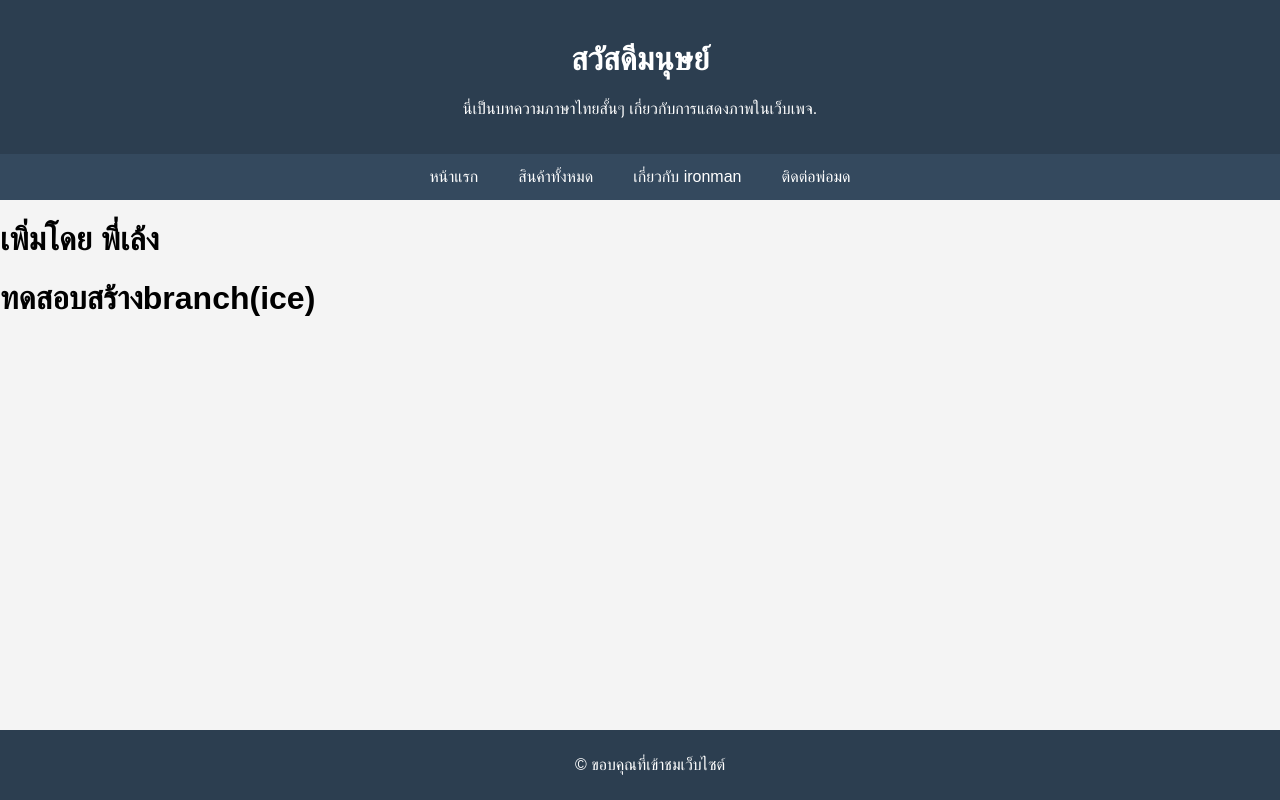
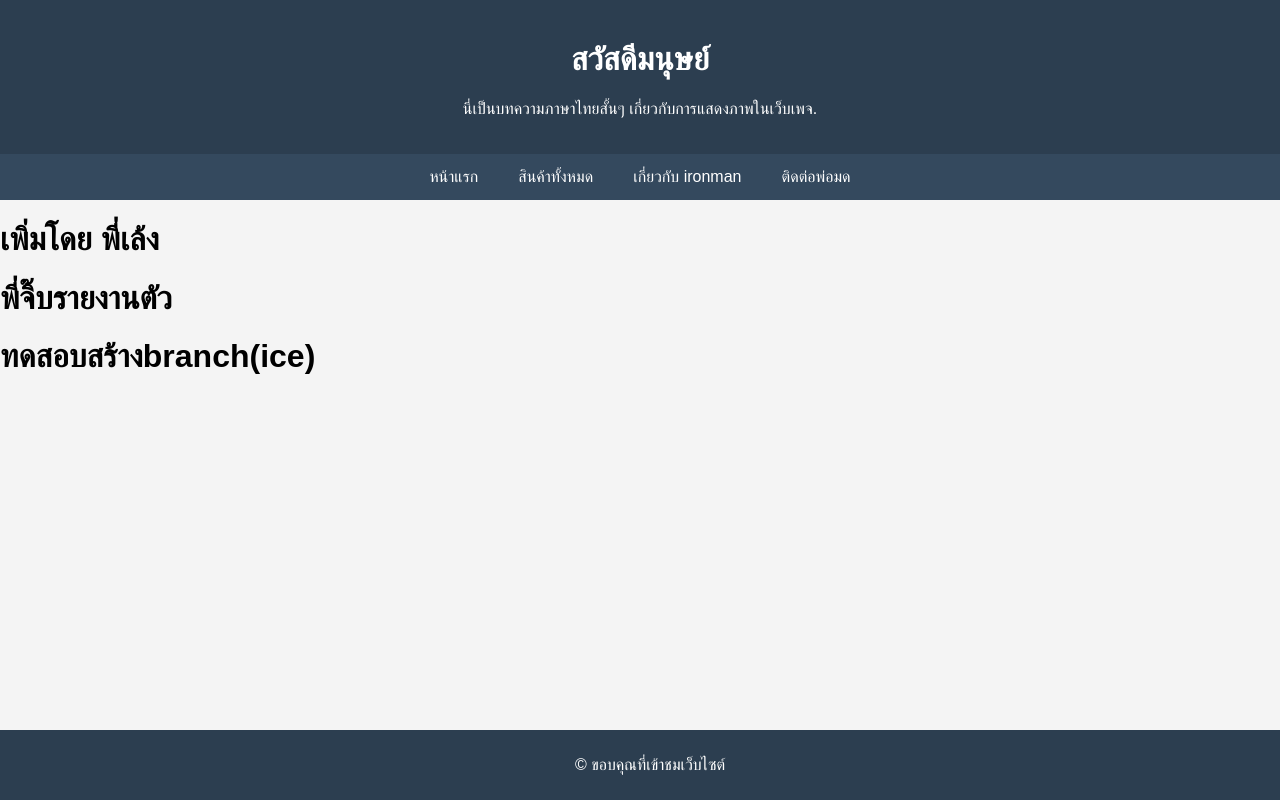
Before and after one commit to rennochikung/-4, a plain HTML site: page main.html in a window 1280 px wide. Drawn offline with Linux system fonts and the light colour scheme.

Commit message:
พี่จิ๊บ

```diff
--- a/main.html
+++ b/main.html
@@ -55,6 +55,7 @@
            <a href="#">ติดต่อพ่อมด</a>
        </div>
        <h1> เพิ่มโดย พี่เล้ง </h1>
+       <h1> พี่จิ๊บรายงานตัว </h1>
 
        <!-- ส่วนท้าย -->
        <div class="footer">
```
